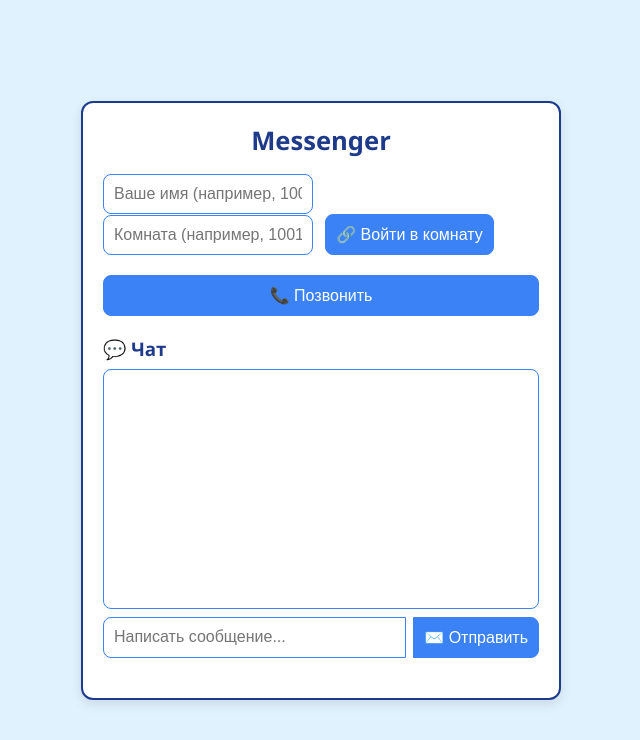
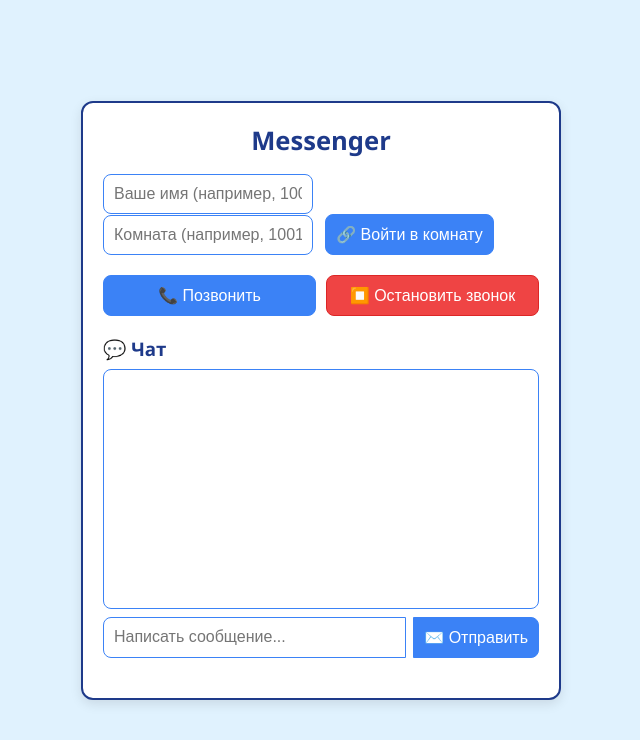
Before and after one commit to aijamaltab/exam_messenger, a Flask app: template templates/chat.html in a window 1280 px wide. Shown: the top 740 px of the page, without its empty margins (319-959 px from the left). Run offline with Flask 3, Linux system fonts and the light colour scheme; the template is opened without the code that fills it, so the values that code supplies are empty; some libraries are stand-ins or nearby versions.

Commit message:
Update chat.html

```diff
--- a/templates/chat.html
+++ b/templates/chat.html
@@ -109,8 +109,9 @@
       <input id="roomInput" type="text" placeholder="Комната (например, 1001)" />
       <button onclick="joinCall()">🔗 Войти в комнату</button>
     </div>
-    <div class="section">
-      <button style="width:100%;" onclick="startCall()">📞 Позвонить</button>
+    <div class="section" style="display: flex; gap: 10px;">
+      <button style="flex:1;" onclick="startCall()">📞 Позвонить</button>
+      <button style="flex:1; background-color: #ef4444; border-color: #dc2626;" onclick="stopCall()">⏹️ Остановить звонок</button>
     </div>
     <div class="section">
       <h3 style="color: var(--primary); margin-bottom: 8px;">💬 Чат</h3>
```
